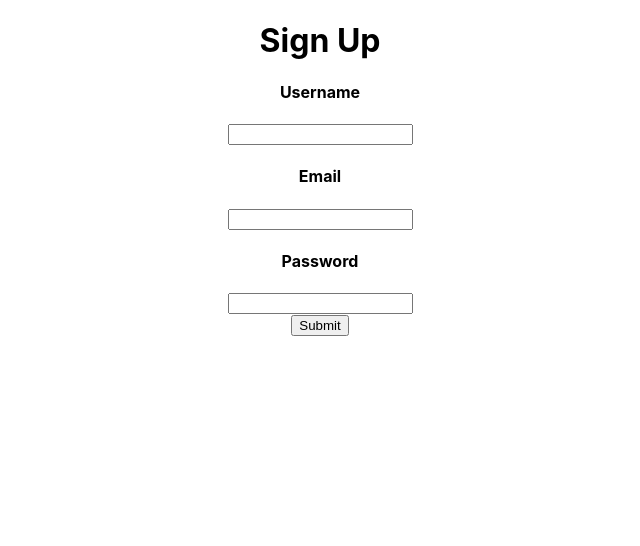
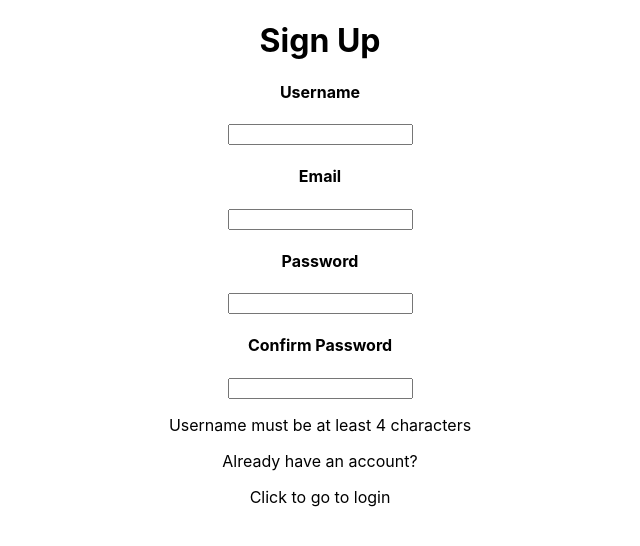
Before and after one commit to levinKaus/intelligent-map-advisor, a React (Create React App) app in the folder app/: page /signup in a window 1280 px wide. Shown: the top 546 px of the page, without its empty margins (320-960 px from the left). Built offline with nearby package versions, Linux system fonts and the light colour scheme.

Commit message:
Added user input validation to the signup form

```diff
--- a/app/package.json
+++ b/app/package.json
@@ -6,6 +6,7 @@
     "@testing-library/jest-dom": "^5.16.5",
     "@testing-library/react": "^13.4.0",
     "@testing-library/user-event": "^13.5.0",
+    "md5": "^2.3.0",
     "react": "^18.2.0",
     "react-dom": "^18.2.0",
     "react-router-dom": "^6.10.0",
--- a/app/src/SignupPage.js
+++ b/app/src/SignupPage.js
@@ -1,17 +1,73 @@
-import React, { useState } from 'react';
+import React, { useState, useEffect } from 'react';
+import { useNavigate } from "react-router-dom";
+import md5 from "md5";
 
 export default function SignupPage() {
-  const [formData, setFormData] = useState({username: '', email: '', password: ''});
+  const navigateTo = useNavigate();
+  const [formData, setFormData] = useState({username: '', email: '', password: '', passwordConfirm: ''});
+  const [validUsername, setValidUsername] = useState(false)
+  const [validEmail, setValidEmail] = useState(false)
+  const [validPasswordFormat, setValidPasswordFormat] = useState(false)
+  const [validPasswordConfirm, setValidPasswordConfirm] = useState(false)
+  const [validPassword, setValidPassword] = useState(false)
+  const [validForm, setValidForm] = useState(false)
+
+  function handleChange(event) {
+    const { name, value } = event.target;
+    const maxLengths = { username: 21, email: 255, password: 61, passwordConfirm: 61 };
+    if (value.length < maxLengths[name]) {
+      setFormData(prev => ({ ...prev, [name]: value }));
+    }
+  }
+
   const handleSubmit = async (event) => {
     event.preventDefault();
+    if (validForm) {
       const response = await fetch('/api/signUp', {
         method: 'POST',
         headers: { 'Content-Type': 'application/json' },
-      body: JSON.stringify(formData)
+        body: JSON.stringify({
+          username: formData.username,
+          email: formData.email,
+          password: md5(formData.password)
+        })
       });
       const data = await response.json();
       console.log(data);
     }
+  }
+
+  useEffect(() => {
+    /* Check wether the form is valid or not */
+    function checkForm() {
+      /* Username */
+      const usernameRegex = /^.{4,}$/;
+      const usernameValidity = usernameRegex.test(formData.username);
+      setValidUsername(usernameValidity)
+
+      /* Email */
+      const emailRegex = /^[A-Z0-9._%+-]+@[A-Z0-9.-]+\.[A-Z]{2,}$/i;
+      const emailValidity = emailRegex.test(formData.email);
+      setValidEmail(emailValidity)
+
+      /* Password */
+      const passwordRegex = /^(?=.*[a-z])(?=.*[A-Z])(?=.*\d)(?=.*[@$!%*?&#=])[A-Za-z\d@$!%*?&#=]{12,}$/;
+      let passwordFormatValidity = passwordRegex.test(formData.password);
+      setValidPasswordFormat(passwordFormatValidity)
+      if (validPasswordFormat && formData.password === formData.passwordConfirm) {
+        setValidPasswordConfirm(true)
+      } else{ setValidPasswordConfirm(false) }
+      if(validPasswordFormat && validPasswordConfirm) {
+        setValidPassword(true)
+      } else{ setValidPassword(false) }
+
+      /* Entire Form */
+      const validForm = formData.username && formData.email && formData.password && validEmail && validPassword;
+      setValidForm(validForm);
+      console.log(validForm)
+    }
+    checkForm();
+  }, [formData, validUsername, validEmail, validPasswordFormat, validPasswordConfirm, validPassword]);
 
   return (
     <div>
@@ -19,18 +75,46 @@ export default function SignupPage() {
       <form onSubmit={handleSubmit}>
           <div>
             <h4>Username</h4>
-            <input type="text" name="username" value={formData.username} onChange={(e) => setFormData({...formData, username: e.target.value})} />
+            <input type="text" name="username" value={formData.username} onChange={handleChange} />
           </div>
           <div>
           <h4>Email</h4>
-            <input type="email" name="email" value={formData.email} onChange={(e) => setFormData({...formData, email: e.target.value})} />
+            <input type="email" name="email" value={formData.email} onChange={handleChange} />
           </div>
           <div>
           <h4>Password</h4>
-            <input type="text" name="password" value={formData.password} onChange={(e) => setFormData({...formData, password: e.target.value})} />
+            <input type="text" name="password" value={formData.password} onChange={handleChange} />
           </div>
-          <button type="submit">Submit</button>
+          <div>
+            <h4>Confirm Password</h4>
+            <input type="text" name="passwordConfirm" value={formData.passwordConfirm} onChange={handleChange} />
+          </div>
+          {validForm && (
+            <button type="submit">Sign Up </button>
+          )}
+          {validUsername === false && (
+            <p> Username must be at least 4 characters </p>
+          )}
+          {validEmail === false && validUsername === true && (
+            <p> Email must be in the format username@domain.com </p>
+          )}
+          {validPassword === false && validPasswordFormat === false &&  validUsername === true && validEmail === true && (
+            <p>Password must have at least 1 uppercase, 1 lowercase, 1 number, 1 special character (@$!%*?&#=), and be 12 characters or longer</p>
+          )}
+          {validPassword === false && validPasswordFormat === true && validPasswordConfirm === false &&  validUsername === true && validEmail === true && (
+            <p>Passwords need to match</p>
+          )}
       </form>
+      <span>
+          Already have an account?
+          <p
+            onClick={() => {
+              navigateTo("/login");
+            }}
+          >
+            Click to go to login
+          </p>
+        </span>
     </div>
   );
 }
```
Also changed, not shown: 2 other files (tests, documents, lock files or other folders). Lines whose indentation alone changed are shown as unchanged.
